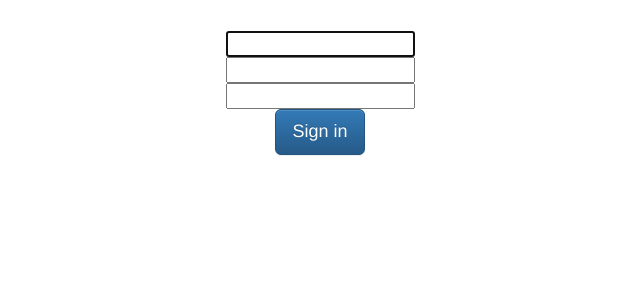
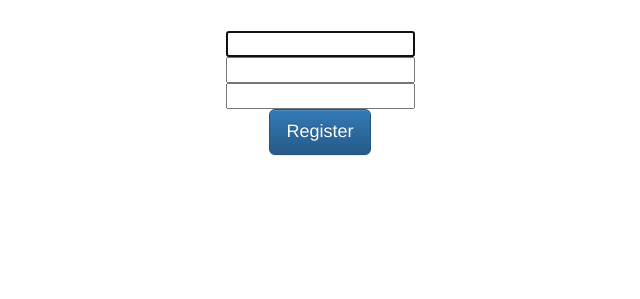
Before and after one commit to DrkSephy/lehman-hackathon, a Django app: page /register/ in a window 1280 px wide. Shown: the part 124-423 px from the top of the page, without its empty margins (320-960 px from the left). Run offline with Django 3.2, Linux system fonts and the light colour scheme; some libraries are stand-ins or nearby versions.

Commit message:
register.html: Updating register.html button

```diff
--- a/app/hack/templates/register.html
+++ b/app/hack/templates/register.html
@@ -39,7 +39,7 @@
         </table>
         {{msg}}
 
-        <button class="btn btn-lg btn-primary" type="submit">Sign in</button>
+        <button class="btn btn-lg btn-primary" type="submit">Register</button>
         <input type="hidden" name="next" value="{{ next }}" />
         </form>
     </div>
```
